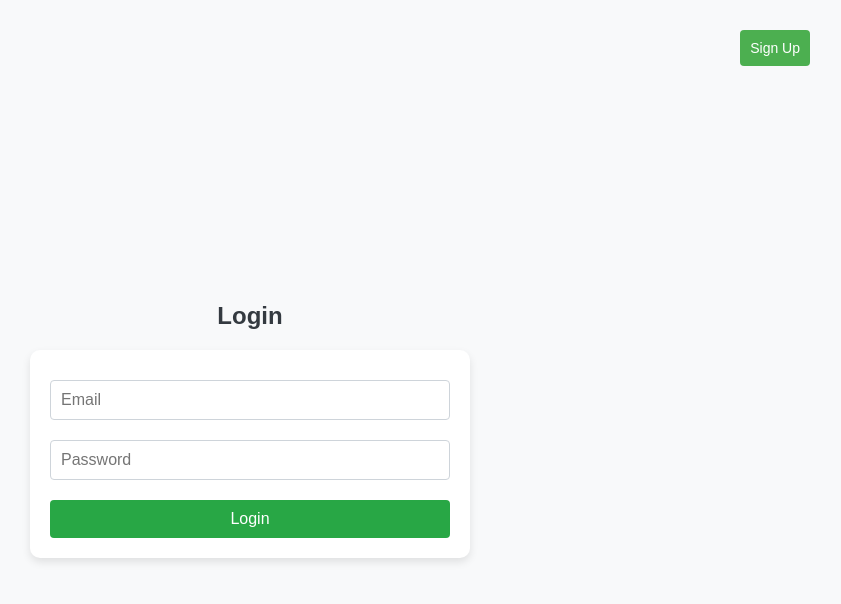
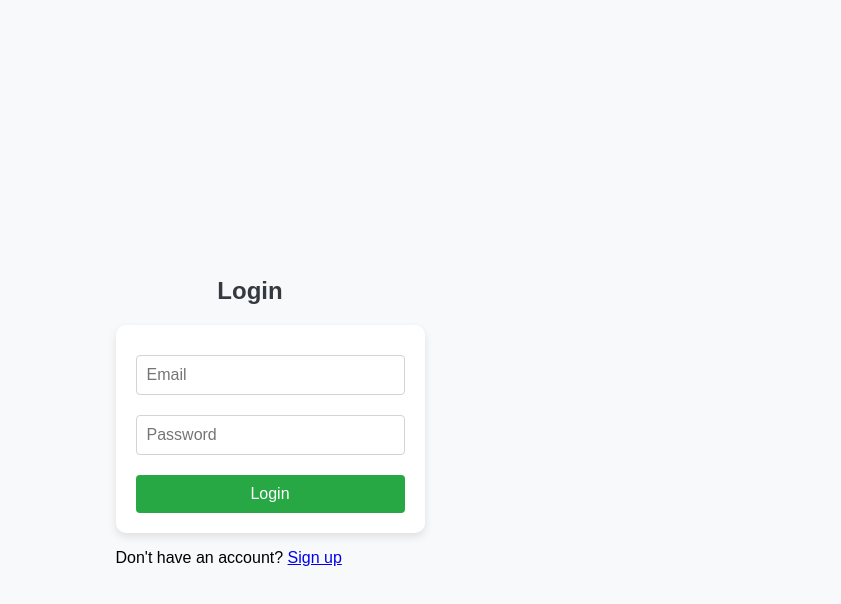
Before and after one commit to Saurabh4810/-Task-9.1C, a React (Create React App) app: page /login in a window 1280 px wide. Shown: the top 604 px of the page, without its empty margins (390-1231 px from the left). Built offline with nearby package versions, Linux system fonts and the light colour scheme.

Commit message:
Update login.js

```diff
--- a/src/login.js
+++ b/src/login.js
@@ -1,7 +1,7 @@
 import React, { useState } from 'react';
 import { auth } from './firebaseConfig';
 import { signInWithEmailAndPassword } from 'firebase/auth';
-import { useNavigate } from 'react-router-dom';
+import { useNavigate, Link } from 'react-router-dom';
 import './shared.css';
 
 function Login() {
@@ -14,7 +14,7 @@
     e.preventDefault();
     try {
       await signInWithEmailAndPassword(auth, email, password);
-      navigate('/'); // Redirect to homepage after successful login
+      navigate('/');
     } catch (err) {
       setError('Incorrect email or password.');
     }
@@ -22,6 +22,7 @@
 
   return (
     <div className="form-container">
+      <div className="auth-box">
         <h2>Login</h2>
         <form onSubmit={handleSubmit}>
           <input
@@ -41,7 +42,10 @@
           <button type="submit">Login</button>
           {error && <p className="error-message">{error}</p>}
         </form>
-      <button onClick={() => navigate('/signup')} className="right-top1">Sign Up</button>
+        <p className="auth-link">
+          Don't have an account? <Link to="/signup">Sign up</Link>
+        </p>
+      </div>
     </div>
   );
 }
```
Lines whose indentation alone changed are shown as unchanged.
